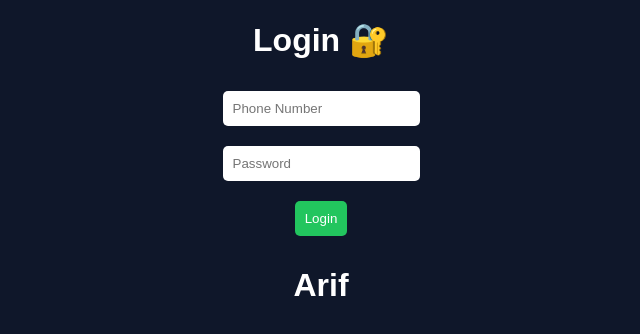
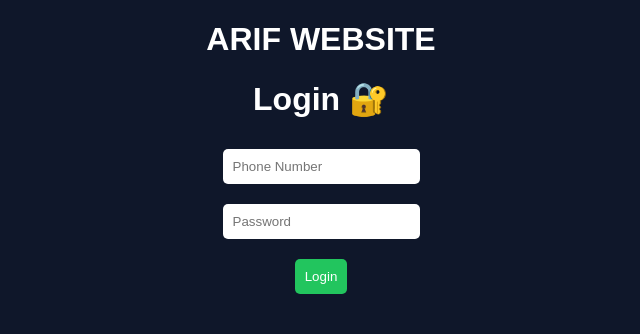
Before and after one commit to arifulislam4715639-cmd/my-website, a plain HTML site: page index.html in a window 1280 px wide. Shown: the whole page, without its empty margins (319-959 px from the left). Drawn offline with Linux system fonts and the light colour scheme.

Commit message:
Update index.html

```diff
--- a/index.html
+++ b/index.html
@@ -6,6 +6,7 @@
     <link rel="stylesheet" href="style.css">
 </head>
 <body>
+<h1>ARIF WEBSITE</h1>
 
 <h1>Login 🔐</h1>
 
@@ -15,7 +16,6 @@
 <button onclick="login()">Login</button>
 
 <script src="script.js"></script>
-<h1>Arif</h1>
 
 </body>
 </html>
```
